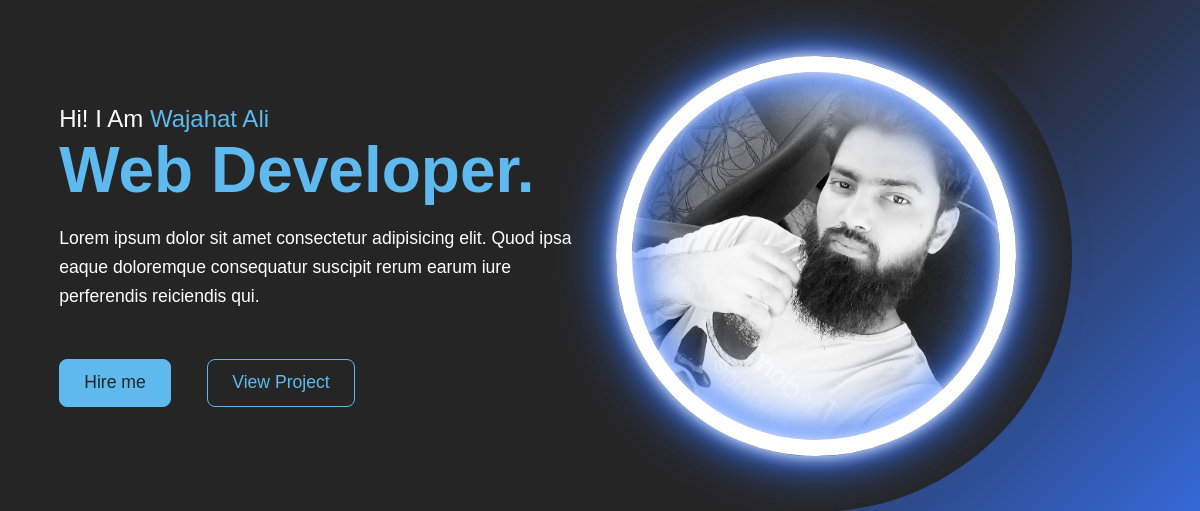
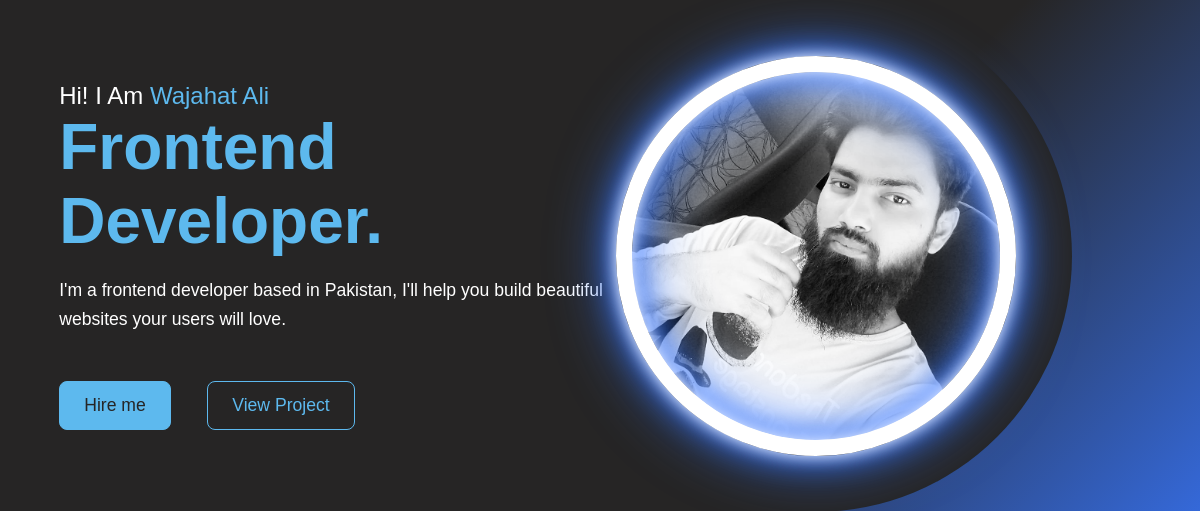
Before and after one commit to wajahatsheikh1992/Portfolio-Website, a plain HTML site: page index.html in a window 1280 px wide. Shown: the part 144-655 px from the top of the page, 80-1280 px from the left. Drawn offline with Linux system fonts and the light colour scheme.

Commit message:
content added

```diff
--- a/index.html
+++ b/index.html
@@ -30,13 +30,13 @@
             </div>
             <div class="content">
                 <p class="intro">Hi! I Am <span>Wajahat Ali</span></p>
-                <h1>Web Developer.</h1>
-                <p class="detail">Lorem ipsum dolor sit amet consectetur adipisicing elit. Quod ipsa eaque doloremque consequatur
-                    suscipit rerum earum iure perferendis reiciendis qui.</p>
-                    <div class="btn-container">
-                        <button>Hire me</button>
-                        <button>View Project</button>
-                    </div>
+                <h1>Frontend<br>Developer.</h1>
+                <p class="detail">I'm a frontend developer based in Pakistan, I'll help you build beautiful websites your
+                    users will love.</p>
+                <div class="btn-container">
+                    <button>Hire me</button>
+                    <button>View Project</button>
+                </div>
             </div>
         </div>
         <div class="right-container"></div>
```
